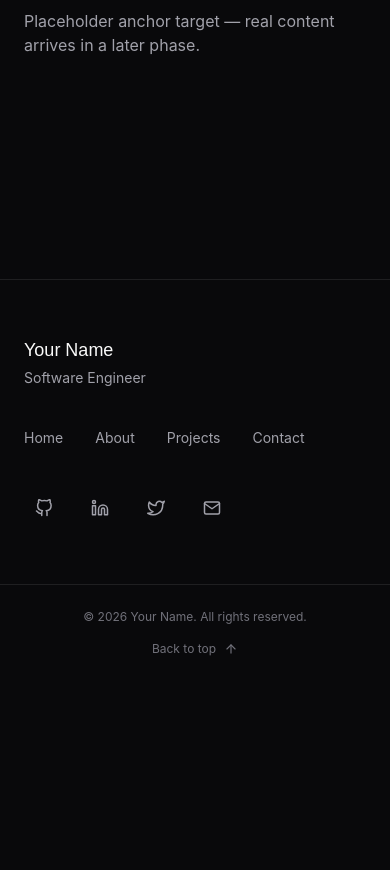
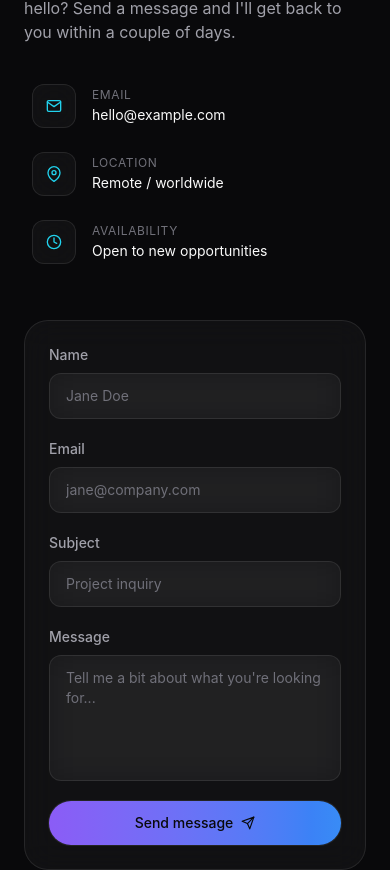
Before and after one commit to YuanG14/react-portfolio, a React (Vite) app: page / in a window 390 px wide. Shown: the part 7723-8593 px from the top of the page. Before the commit the page ends 8404 px from the top, so only its background shows below. Built offline with nearby package versions, Linux system fonts and the light colour scheme; a web font is replaced by a local one.

Commit message:
feat: implement Contact section with form and validation, replacing placeholder in Home

```diff
--- /dev/null
+++ b/src/components/contact/ContactInfoItem.jsx
@@ -0,0 +1,34 @@
+import { cn } from '../../lib/cn'
+
+/**
+ * A single contact info row (email, location, availability). Mirrors
+ * the icon-in-glass-box treatment already used for About's highlight
+ * list (see src/sections/About.jsx) so both sections read as one
+ * system. Renders as a link when `href` is given, a plain row
+ * otherwise.
+ */
+export default function ContactInfoItem({ icon: Icon, label, value, href, className }) {
+  const Tag = href ? 'a' : 'div'
+  const isExternal = href?.startsWith('http')
+
+  return (
+    <Tag
+      href={href}
+      target={isExternal ? '_blank' : undefined}
+      rel={isExternal ? 'noreferrer' : undefined}
+      className={cn(
+        'flex items-center gap-4 rounded-2xl px-2 py-2 transition-colors duration-300',
+        href && 'hover:bg-surface-hover',
+        className
+      )}
+    >
+      <div className="glass flex h-11 w-11 shrink-0 items-center justify-center rounded-xl text-cyan">
+        <Icon aria-hidden="true" />
+      </div>
+      <div>
+        <p className="text-xs uppercase tracking-wider text-ink-faint">{label}</p>
+        <p className="mt-0.5 text-sm text-ink">{value}</p>
+      </div>
+    </Tag>
+  )
+}
--- /dev/null
+++ b/src/components/contact/FormField.jsx
@@ -0,0 +1,48 @@
+import { forwardRef } from 'react'
+import { cn } from '../../lib/cn'
+
+/**
+ * Single text input / textarea used by the Contact form: label, glass
+ * field, and inline error message in one place so Contact.jsx only
+ * wires up react-hook-form's `register(...)` + the matching error per
+ * field instead of repeating this markup for every one of them.
+ *
+ * Forwards its ref so `register()` can attach directly to the
+ * underlying <input>/<textarea> (react-hook-form is uncontrolled by
+ * default).
+ *
+ * @param {'input'|'textarea'} as
+ */
+const FormField = forwardRef(function FormField(
+  { label, id, error, as = 'input', className, inputClassName, ...props },
+  ref
+) {
+  const Tag = as
+
+  return (
+    <div className={cn('flex flex-col gap-2', className)}>
+      <label htmlFor={id} className="text-sm font-medium text-ink-muted">
+        {label}
+      </label>
+      <Tag
+        id={id}
+        ref={ref}
+        aria-invalid={Boolean(error)}
+        aria-describedby={error ? `${id}-error` : undefined}
+        className={cn(
+          'glass w-full rounded-xl px-4 py-3 text-sm text-ink outline-none transition-colors duration-300 placeholder:text-ink-faint focus:border-cyan/60',
+          error && 'border-red-400/60 focus:border-red-400/60',
+          inputClassName
+        )}
+        {...props}
+      />
+      {error && (
+        <p id={`${id}-error`} className="text-xs text-red-400">
+          {error}
+        </p>
+      )}
+    </div>
+  )
+})
+
+export default FormField
--- /dev/null
+++ b/src/components/contact/schema.js
@@ -0,0 +1,26 @@
+import { z } from 'zod'
+
+/**
+ * Validation for the Contact form (src/sections/Contact.jsx). Kept
+ * next to the form it validates rather than in a shared /lib folder —
+ * nothing else in the app currently needs it, and colocating makes
+ * the two easy to keep in sync if fields ever change.
+ */
+export const contactSchema = z.object({
+  name: z
+    .string()
+    .trim()
+    .min(2, 'Please enter at least 2 characters')
+    .max(80, 'Keep it under 80 characters'),
+  email: z.string().trim().min(1, 'Email is required').email('Enter a valid email address'),
+  subject: z
+    .string()
+    .trim()
+    .min(2, 'Add a short subject')
+    .max(120, 'Keep it under 120 characters'),
+  message: z
+    .string()
+    .trim()
+    .min(10, 'Message should be at least 10 characters')
+    .max(2000, 'Keep it under 2000 characters'),
+})
--- /dev/null
+++ b/src/data/contact.js
@@ -0,0 +1,25 @@
+import { FiMail, FiMapPin, FiClock } from 'react-icons/fi'
+
+/**
+ * Info rows shown beside the Contact form (src/sections/Contact.jsx).
+ * Placeholders — swap in real details when content is finalized, same
+ * convention as constants/site.js and data/socialLinks.js.
+ */
+export const CONTACT_INFO = [
+  {
+    label: 'Email',
+    value: 'hello@example.com',
+    href: 'mailto:hello@example.com',
+    icon: FiMail,
+  },
+  {
+    label: 'Location',
+    value: 'Remote / worldwide',
+    icon: FiMapPin,
+  },
+  {
+    label: 'Availability',
+    value: 'Open to new opportunities',
+    icon: FiClock,
+  },
+]
--- a/src/pages/Home.jsx
+++ b/src/pages/Home.jsx
@@ -1,37 +1,14 @@
-import Section from '../components/layout/Section'
-import Reveal from '../components/layout/Reveal'
 import Hero from '../sections/Hero'
 import About from '../sections/About'
 import Skills from '../sections/Skills'
 import TechStack from '../sections/TechStack'
 import Projects from '../sections/Projects'
+import Contact from '../sections/Contact'
 
 /**
- * Contact is still a TEMPORARY placeholder — anchor target only, so
- * Navbar/Footer links have somewhere to scroll to; replaced in
- * Phase 7. Hero (Phase 2), About (Phase 3), Skills/TechStack
- * (Phase 4), and Projects (Phase 5) are now real — see
- * src/sections/Hero.jsx, About.jsx, Skills.jsx, TechStack.jsx, and
- * Projects.jsx.
+ * All sections are now real — see src/sections/Hero.jsx, About.jsx,
+ * Skills.jsx, TechStack.jsx, Projects.jsx, and Contact.jsx.
  */
-function Placeholder({ id, phaseLabel, title }) {
-  return (
-    <Section id={id} className="flex min-h-[70vh] items-center">
-      <Reveal>
-        <p className="font-mono text-xs uppercase tracking-[0.3em] text-ink-faint">
-          {phaseLabel}
-        </p>
-        <h2 className="mt-4 text-display-lg font-display font-medium text-ink">
-          {title}
-        </h2>
-        <p className="mt-3 max-w-md text-ink-muted">
-          Placeholder anchor target — real content arrives in a later phase.
-        </p>
-      </Reveal>
-    </Section>
-  )
-}
-
 export default function Home() {
   return (
     <>
@@ -40,7 +17,7 @@ export default function Home() {
       <Skills />
       <TechStack />
       <Projects />
-      <Placeholder id="contact" phaseLabel="Phase 7" title="Contact section" />
+      <Contact />
     </>
   )
 }
--- /dev/null
+++ b/src/sections/Contact.jsx
@@ -0,0 +1,146 @@
+import { useState } from 'react'
+import { useForm } from 'react-hook-form'
+import { zodResolver } from '@hookform/resolvers/zod'
+import { toast } from 'sonner'
+import { FiSend, FiLoader } from 'react-icons/fi'
+import Section from '../components/layout/Section'
+import Reveal from '../components/layout/Reveal'
+import Button from '../components/ui/Button'
+import FormField from '../components/contact/FormField'
+import ContactInfoItem from '../components/contact/ContactInfoItem'
+import { contactSchema } from '../components/contact/schema'
+import { CONTACT_INFO } from '../data/contact'
+
+/**
+ * Stand-in for a real send API — no backend exists yet. Swap this for
+ * an actual request (e.g. a serverless function or email service)
+ * when one is wired up; the form/validation/UI around it don't need
+ * to change.
+ */
+async function submitContactForm(values) {
+  await new Promise((resolve) => setTimeout(resolve, 900))
+  return values
+}
+
+/**
+ * Contact section (Phase 7) — replaces the temporary anchor
+ * placeholder in Home.jsx. Validation mirrors the same
+ * react-hook-form + zod pairing used across the stack; layout follows
+ * the two-column, Section/Reveal pattern established by About.
+ */
+export default function Contact() {
+  const [isSubmitting, setIsSubmitting] = useState(false)
+
+  const {
+    register,
+    handleSubmit,
+    reset,
+    formState: { errors },
+  } = useForm({
+    resolver: zodResolver(contactSchema),
+    defaultValues: { name: '', email: '', subject: '', message: '' },
+  })
+
+  async function onSubmit(values) {
+    setIsSubmitting(true)
+    try {
+      await submitContactForm(values)
+      toast.success("Message sent — I'll get back to you soon.")
+      reset()
+    } catch {
+      toast.error('Something went wrong. Please try again.')
+    } finally {
+      setIsSubmitting(false)
+    }
+  }
+
+  return (
+    <Section id="contact">
+      <Reveal>
+        <p className="font-mono text-xs uppercase tracking-[0.3em] text-ink-faint">Contact</p>
+        <h2 className="mt-4 text-display-lg font-display font-medium text-ink">
+          Let&apos;s build something <span className="text-gradient-accent">great</span>
+        </h2>
+      </Reveal>
+
+      <div className="mt-12 grid gap-12 lg:grid-cols-[0.8fr_1.2fr] lg:items-start">
+        {/* Info column */}
+        <Reveal delay={0.1}>
+          <p className="max-w-sm text-ink-muted">
+            Have a project in mind or just want to say hello? Send a message and
+            I&apos;ll get back to you within a couple of days.
+          </p>
+
+          <div className="mt-8 flex flex-col gap-2">
+            {CONTACT_INFO.map((item) => (
+              <ContactInfoItem key={item.label} {...item} />
+            ))}
+          </div>
+        </Reveal>
+
+        {/* Form column */}
+        <Reveal delay={0.15}>
+          <form
+            noValidate
+            onSubmit={handleSubmit(onSubmit)}
+            className="glass grid gap-5 rounded-3xl p-6 sm:grid-cols-2 md:p-8"
+          >
+            <FormField
+              id="name"
+              label="Name"
+              placeholder="Jane Doe"
+              error={errors.name?.message}
+              {...register('name')}
+            />
+            <FormField
+              id="email"
+              label="Email"
+              type="email"
+              placeholder="jane@company.com"
+              error={errors.email?.message}
+              {...register('email')}
+            />
+            <FormField
+              id="subject"
+              label="Subject"
+              placeholder="Project inquiry"
+              className="sm:col-span-2"
+              error={errors.subject?.message}
+              {...register('subject')}
+            />
+            <FormField
+              as="textarea"
+              id="message"
+              label="Message"
+              rows={5}
+              placeholder="Tell me a bit about what you're looking for..."
+              className="sm:col-span-2"
+              inputClassName="resize-none"
+              error={errors.message?.message}
+              {...register('message')}
+            />
+
+            <Button
+              type="submit"
+              variant="primary"
+              disabled={isSubmitting}
+              className="w-full sm:col-span-2 sm:w-fit disabled:cursor-not-allowed disabled:opacity-60"
+            >
+              {isSubmitting ? (
+                <>
+                  <FiLoader className="animate-spin" aria-hidden="true" />
+                  Sending...
+                </>
+              ) : (
+                <>
+                  Send message
+                  <FiSend aria-hidden="true" />
+                </>
+              )}
+            </Button>
+          </form>
+        </Reveal>
+      </div>
+    </Section>
+  )
+}
```
